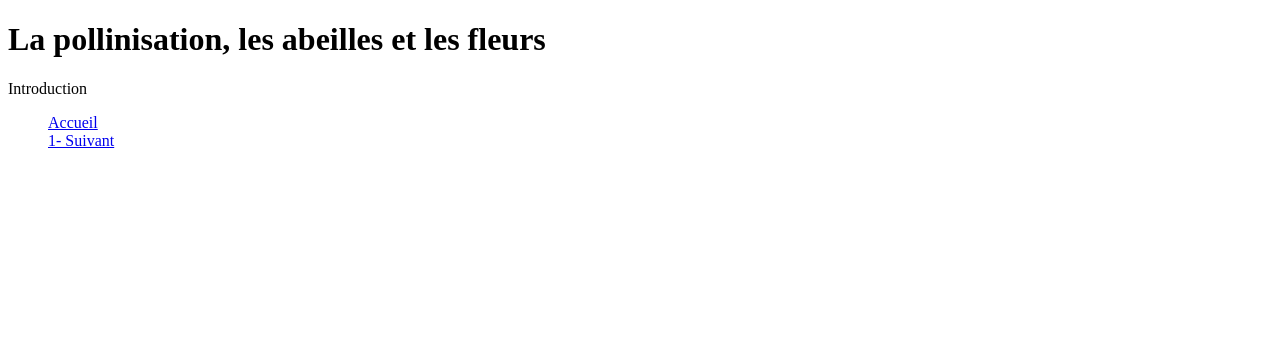
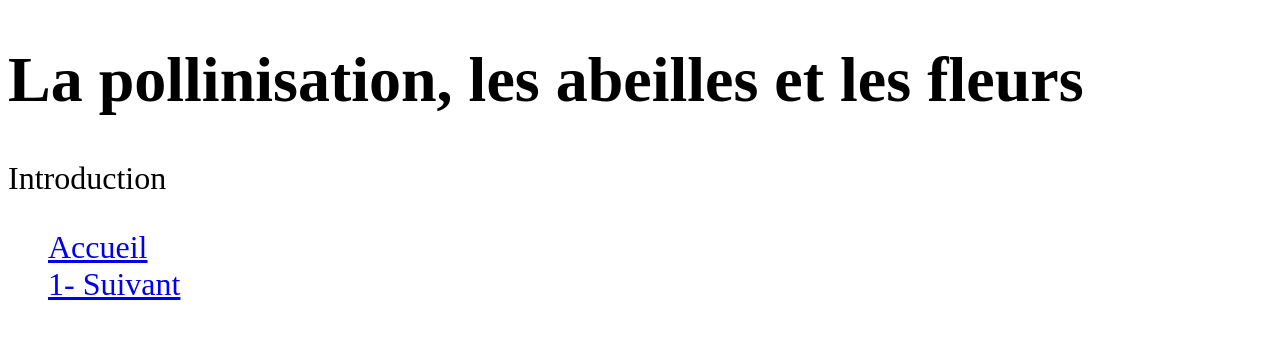
Before and after one commit to ANAISfaucher/D4-projet1-abeille, a plain HTML site: page 0-index.html in a window 1280 px wide. Drawn offline with Linux system fonts and the light colour scheme.

Commit message:
nettoyage du code
modification css et h1 et p dans body

```diff
--- a/0-index.html
+++ b/0-index.html
@@ -6,15 +6,16 @@
 
   <link rel="stylesheet" href="styles/main.css">
   </head>
-<h1> La pollinisation, les abeilles et les fleurs</h1>
 
-<p>Introduction</p>
 
 
 
 
   <body>
 
+    <h1> La pollinisation, les abeilles et les fleurs</h1>
+
+    <p>Introduction</p>
 
 
 
--- a/styles/main.css
+++ b/styles/main.css
@@ -1,3 +1,7 @@
+body {
+  font-size: 200%;
+}
+
 .list {
   list-style-type: none;
 }
```
